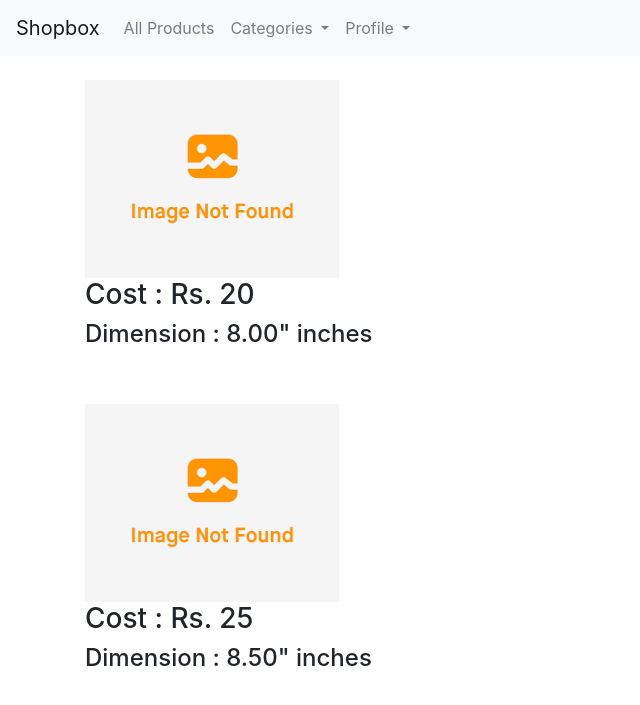
After one commit to Anjalizi/Shopbox-Demo, a Django app: page /products in a window 1280 px wide. The commit adds this page. Shown: the top 705 px of the page, without its empty margins (0-640 px from the left). Run offline with Django 3.2, Linux system fonts and the light colour scheme; data comes from the database, SQL or seed files in the repository; both versions use the stored data as it was after the commit; some libraries are stand-ins or nearby versions.

Commit message:
add code for blog 1.4

```diff
--- a/products/models.py
+++ b/products/models.py
@@ -1,6 +1,7 @@
 from django.db import models
 
 class Product(models.Model):
+	photo = models.ImageField(upload_to='../static/images/', default='../static/images/not_found.png')
 	cost = models.IntegerField()
 	dimension = models.DecimalField(max_digits=10, decimal_places=2)
 
--- /dev/null
+++ b/products/templates/products/all_products.html
@@ -0,0 +1,14 @@
+{% extends 'base.html' %}
+
+{% block content%}
+
+{% for product in all_products.all %}
+
+<img src="{{ product.photo.url }}">
+<h3>Cost : Rs. {{ product.cost }}</h3>
+<h4>Dimension : {{ product.dimension }}" inches</h4>
+<br><br>
+
+{% endfor %}
+
+{% endblock %}
--- a/products/urls.py
+++ b/products/urls.py
@@ -5,4 +5,5 @@ app_name = 'products'
 
 urlpatterns = [
     path('', views.index, name='index'),
+    path('products',views.all_products, name='all_products'),
 ]
--- a/products/views.py
+++ b/products/views.py
@@ -1,4 +1,9 @@
 from django.shortcuts import render
+from .models import Product
 
 def index(request):
 	return render(request, 'products/index.html')
+
+def all_products(request):
+	products = Product.objects.all()
+	return render(request, 'products/all_products.html', {'all_products':products})
--- a/shopbox/settings.py
+++ b/shopbox/settings.py
@@ -119,3 +119,6 @@ USE_TZ = True
 # https://docs.djangoproject.com/en/3.0/howto/static-files/
 
 STATIC_URL = '/static/'
+
+MEDIA_URL = '/pics/'
+MEDIA_ROOT = BASE_DIR
--- a/shopbox/urls.py
+++ b/shopbox/urls.py
@@ -16,7 +16,12 @@ Including another URLconf
 from django.contrib import admin
 from django.urls import path, include
 
+# imports for static files
+from django.conf.urls.static import static
+from django.conf import settings
+
 urlpatterns = [
     path('admin/', admin.site.urls),
     path('', include('products.urls')),
-]
+
+] + static(settings.MEDIA_URL, document_root=settings.MEDIA_ROOT)
--- a/templates/base.html
+++ b/templates/base.html
@@ -8,7 +8,7 @@
 </head>
 <body>
 <nav class="navbar navbar-expand-lg navbar-light bg-light">
-  <a class="navbar-brand" href="#">Shopbox</a>
+  <a class="navbar-brand" href="/">Shopbox</a>
   <button class="navbar-toggler" type="button" data-toggle="collapse" data-target="#navbarSupportedContent" aria-controls="navbarSupportedContent" aria-expanded="false" aria-label="Toggle navigation">
     <span class="navbar-toggler-icon"></span>
   </button>
@@ -16,7 +16,7 @@
   <div class="collapse navbar-collapse" id="navbarSupportedContent">
     <ul class="navbar-nav mr-auto">
       <li class="nav-item">
-        <a class="nav-link" href="#">All Products</a>
+        <a class="nav-link" href="/products">All Products</a>
       </li>
       <li class="nav-item dropdown">
         <a class="nav-link dropdown-toggle" href="#" id="navbarDropdown" role="button" data-toggle="dropdown" aria-haspopup="true" aria-expanded="false">
```
Also changed, not shown: db.sqlite3, products/migrations/0001_initial.py, products/migrations/0002_product_photo.py (added), products/static/images/not_found.png (added).
